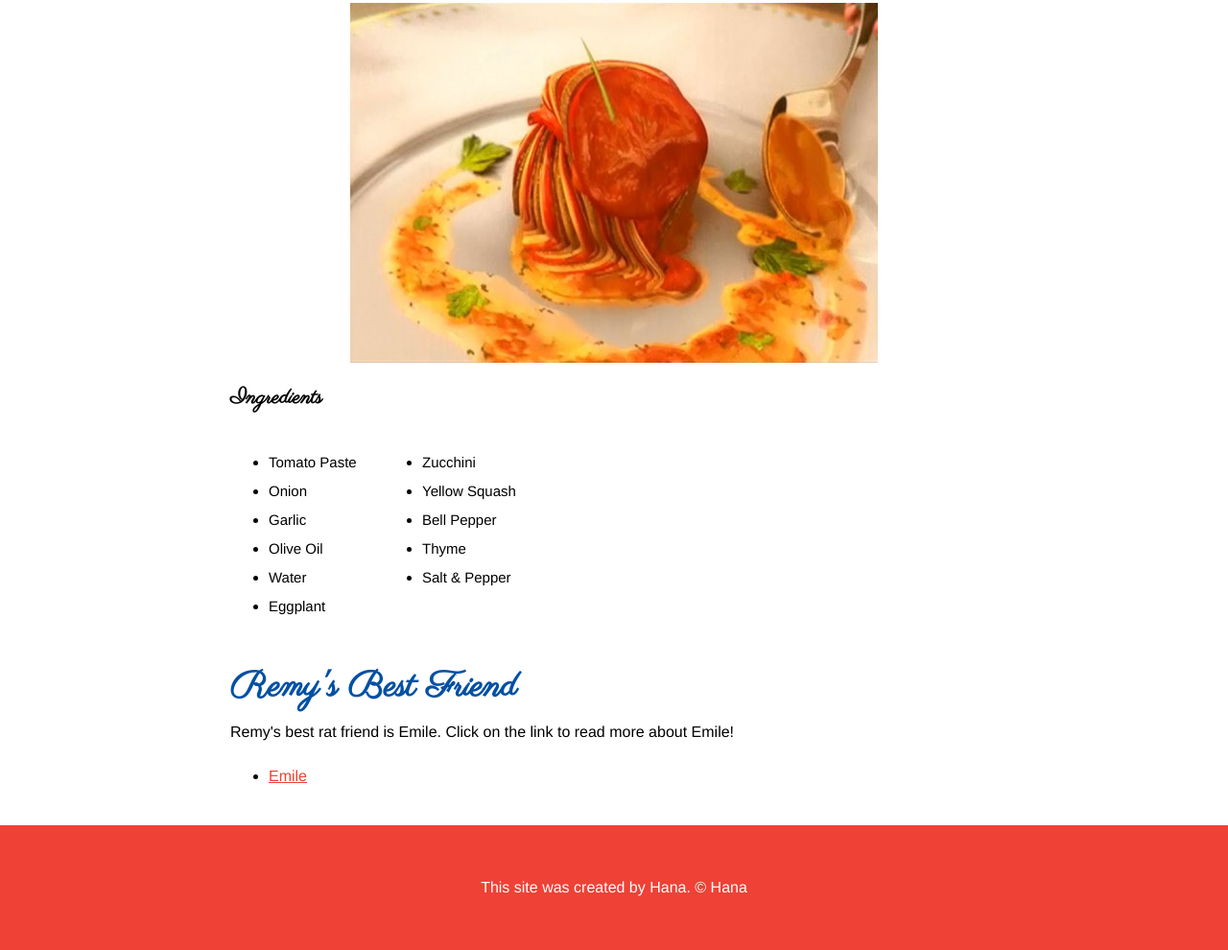
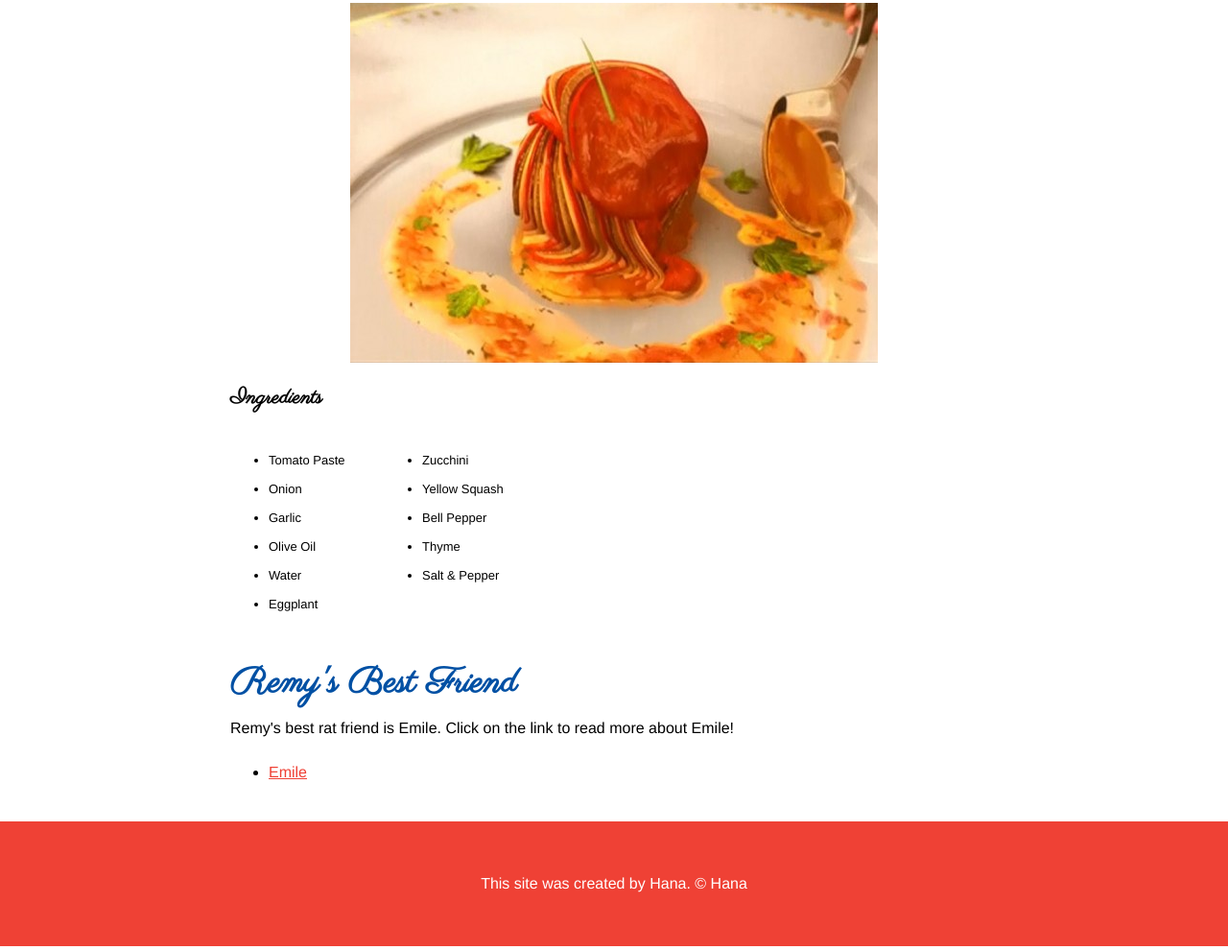
Before and after one commit to hzafrh/Cartoon-hero, a plain HTML site: page index.html in a window 1280 px wide. Shown: the part 1619-2609 px from the top of the page at 96% size. Drawn offline with Linux system fonts and the light colour scheme.

Commit message:
Changed ingredient list font size

```diff
--- a/index.html
+++ b/index.html
@@ -41,7 +41,7 @@
 
 		<div class="row">
 			<div class="column">
-				<ul style="font-size: 15px">
+				<ul style="font-size: 13px">
 					<li> Tomato Paste </li>
 					<li> Onion </li>
 					<li> Garlic </li>
@@ -51,7 +51,7 @@
 				</ul>
 			</div>
 			<div class="column">
-				<ul style="font-size: 15px">
+				<ul style="font-size: 13px">
 					<li> Zucchini </li>
 					<li> Yellow Squash </li>
 					<li> Bell Pepper </li>
```
Also changed, not shown: 1 other file.
